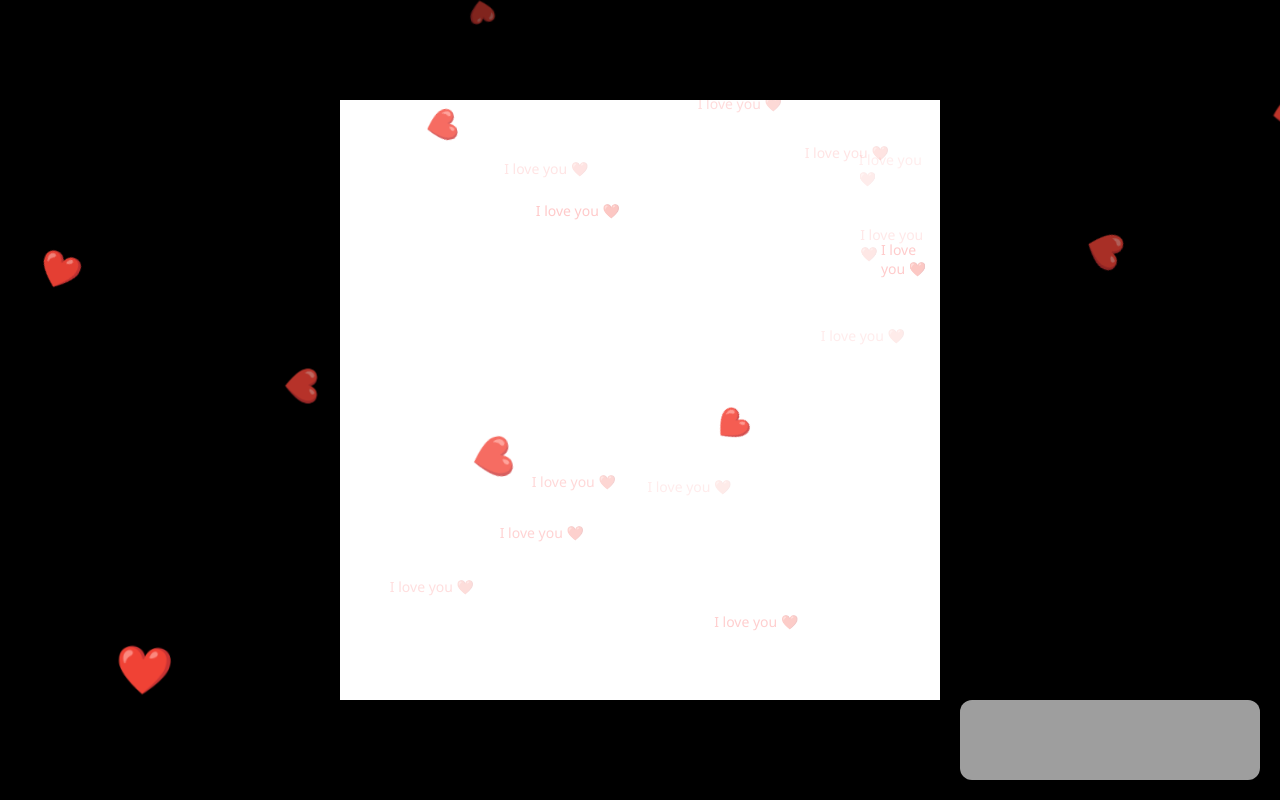
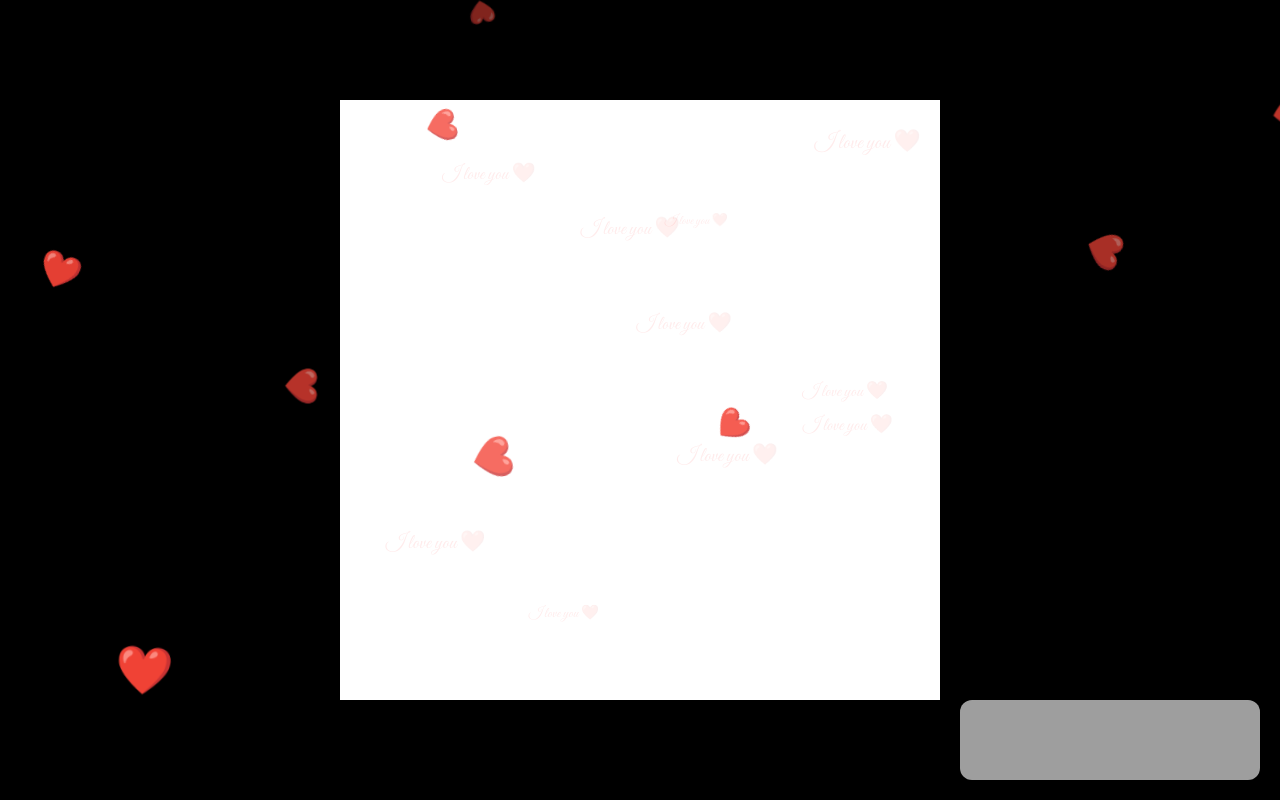
Before and after one commit to Saina-66-33/saina-github, a plain HTML site: page index.html in a window 1280 px wide. Shown: the top 800 px of the page. Drawn offline with Linux system fonts and the light colour scheme; grey boxes are pictures that could not be loaded.

Commit message:
Update index.html

```diff
--- a/index.html
+++ b/index.html
@@ -110,28 +110,6 @@ body, html {
     50% { transform: scale(1.2); opacity: 1; }
     100% { transform: scale(1); opacity: 1; }
 }
-
-/* Tiny "I love you" watermark effect */
-.tiny-love {
-    position: absolute;
-    font-size: 14px;
-    color: #ff4d4d;
-    opacity: 0.3; /* subtle soft effect */
-    pointer-events: none;
-    animation: floatLove 8s linear infinite, fadeLove 4s ease-in-out infinite alternate;
-    z-index: 1;
-}
-
-@keyframes floatLove {
-    0% { transform: translate(0,0); }
-    100% { transform: translate(0, -50px); }
-}
-
-@keyframes fadeLove {
-    0% { opacity: 0.1; }
-    50% { opacity: 0.3; }
-    100% { opacity: 0.1; }
-}
 </style>
 
 <link href="https://fonts.googleapis.com/css2?family=Great+Vibes&display=swap" rel="stylesheet" />
@@ -171,30 +149,6 @@ function createHeart() {
     }
 }
 setInterval(createHeart, 500);
-
-// Tiny "I love you" watermark
-function createTinyLove() {
-    const love = document.createElement('div');
-    love.classList.add('tiny-love');
-    love.innerText = 'I love you ❤️';
-
-    const x = Math.random() * 550;
-    const y = Math.random() * 550;
-    love.style.left = x + 'px';
-    love.style.top = y + 'px';
-
-    notebook.appendChild(love);
-
-    setTimeout(() => {
-        love.remove();
-        createTinyLove();
-    }, 8000);
-}
-
-// Create multiple tiny loves initially
-for (let i = 0; i < 15; i++) {
-    setTimeout(createTinyLove, i * 400);
-}
 
 // First message
 function showFirstMessage() {
@@ -297,6 +251,38 @@ function showRandomLines() {
 }
 
 setTimeout(showFirstMessage, 1000);
+
+// 🎀 Floating "I love you" watermark inside notebook
+function createWatermarkWord() {
+    const word = document.createElement('div');
+    word.innerText = 'I love you ❤️';
+    word.style.position = 'absolute';
+    word.style.fontSize = `${10 + Math.random() * 12}px`;
+    word.style.color = 'rgba(255,0,0,0.08)';
+    word.style.fontFamily = "'Great Vibes', cursive";
+    word.style.left = `${Math.random() * 90}%`;
+    word.style.top = `${Math.random() * 90}%`;
+    word.style.pointerEvents = 'none';
+    word.style.transition = 'transform 20s linear';
+    word.style.zIndex = 1;
+    notebook.appendChild(word);
+
+    const xMove = (Math.random() - 0.5) * 20;
+    const yMove = (Math.random() - 0.5) * 20;
+
+    setTimeout(() => {
+        word.style.transform = `translate(${xMove}px, ${yMove}px)`;
+    }, 100);
+
+    setTimeout(() => word.remove(), 25000);
+}
+
+setInterval(() => {
+    for(let i=0; i<5; i++){
+        createWatermarkWord();
+    }
+}, 2000);
+
 </script>
 
 <!-- Spotify player -->
```
